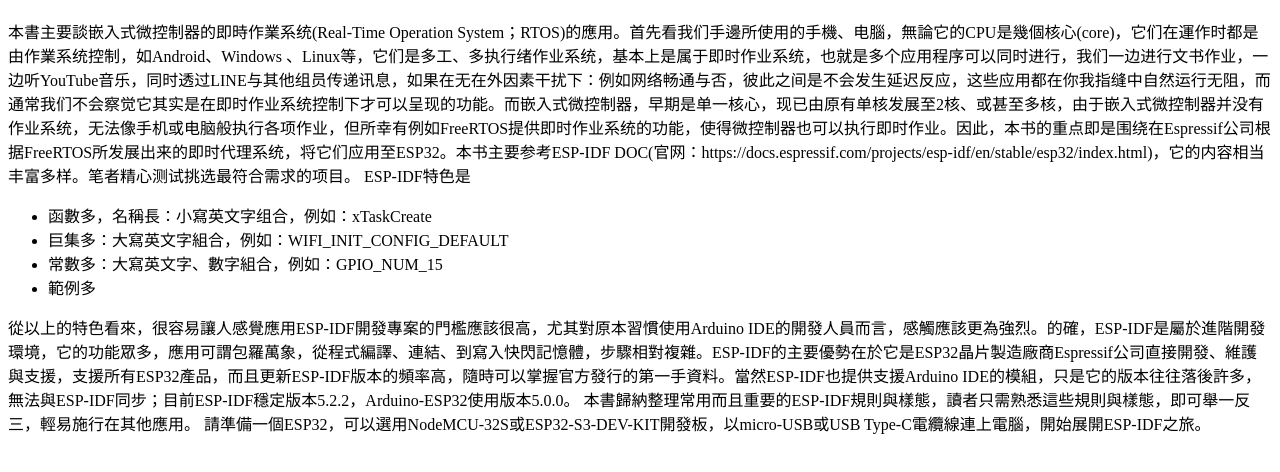
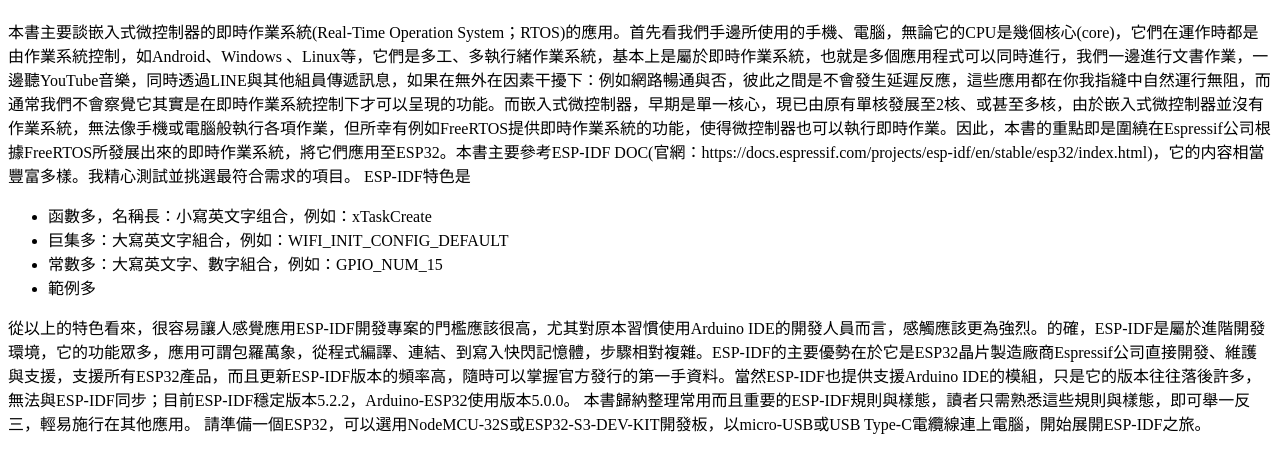
Before and after one commit to tclintaichung/tc_world, a plain HTML site: page preface.html in a window 1280 px wide. Shown: the part 70-542 px from the top of the page. Drawn offline with Linux system fonts and the light colour scheme.

```diff
--- a/preface.html
+++ b/preface.html
@@ -8,7 +8,7 @@
   <body>
     <h1>前言 (Preface)</h1>
     <h1></h1>
-    <p>本書主要談嵌入式微控制器的即時作業系统(Real-Time Operation System；RTOS)的應用。首先看我们手邊所使用的手機、电腦，無論它的CPU是幾個核心(core)，它们在運作时都是由作業系统控制，如Android、Windows 、Linux等，它们是多工、多执行绪作业系统，基本上是属于即时作业系统，也就是多个应用程序可以同时进行，我们一边进行文书作业，一边听YouTube音乐，同时透过LINE与其他组员传递讯息，如果在无在外因素干扰下：例如网络畅通与否，彼此之间是不会发生延迟反应，这些应用都在你我指缝中自然运行无阻，而通常我们不会察觉它其实是在即时作业系统控制下才可以呈现的功能。而嵌入式微控制器，早期是单一核心，现已由原有单核发展至2核、或甚至多核，由于嵌入式微控制器并没有作业系统，无法像手机或电脑般执行各项作业，但所幸有例如FreeRTOS提供即时作业系统的功能，使得微控制器也可以执行即时作业。因此，本书的重点即是围绕在Espressif公司根据FreeRTOS所发展出来的即时代理系统，将它们应用至ESP32。本书主要参考ESP-IDF DOC(官网：https://docs.espressif.com/projects/esp-idf/en/stable/esp32/index.html)，它的内容相当丰富多样。笔者精心测试挑选最符合需求的项目。
+    <p>本書主要談嵌入式微控制器的即時作業系統(Real-Time Operation System；RTOS)的應用。首先看我們手邊所使用的手機、電腦，無論它的CPU是幾個核心(core)，它們在運作時都是由作業系統控制，如Android、Windows 、Linux等，它們是多工、多執行緒作業系統，基本上是屬於即時作業系統，也就是多個應用程式可以同時進行，我們一邊進行文書作業，一邊聽YouTube音樂，同時透過LINE與其他組員傳遞訊息，如果在無外在因素干擾下：例如網路暢通與否，彼此之間是不會發生延遲反應，這些應用都在你我指縫中自然運行無阻，而通常我們不會察覺它其實是在即時作業系統控制下才可以呈現的功能。而嵌入式微控制器，早期是單一核心，現已由原有單核發展至2核、或甚至多核，由於嵌入式微控制器並沒有作業系統，無法像手機或電腦般執行各項作業，但所幸有例如FreeRTOS提供即時作業系統的功能，使得微控制器也可以執行即時作業。因此，本書的重點即是圍繞在Espressif公司根據FreeRTOS所發展出來的即時作業系統，將它們應用至ESP32。本書主要參考ESP-IDF DOC(官網：https://docs.espressif.com/projects/esp-idf/en/stable/esp32/index.html)，它的内容相當豐富多樣。我精心測試並挑選最符合需求的項目。
 ESP-IDF特色是
 <ul>
     <li>函數多，名稱長：小寫英文字组合，例如：xTaskCreate</li>
```
Also changed, not shown: 1 other file.
